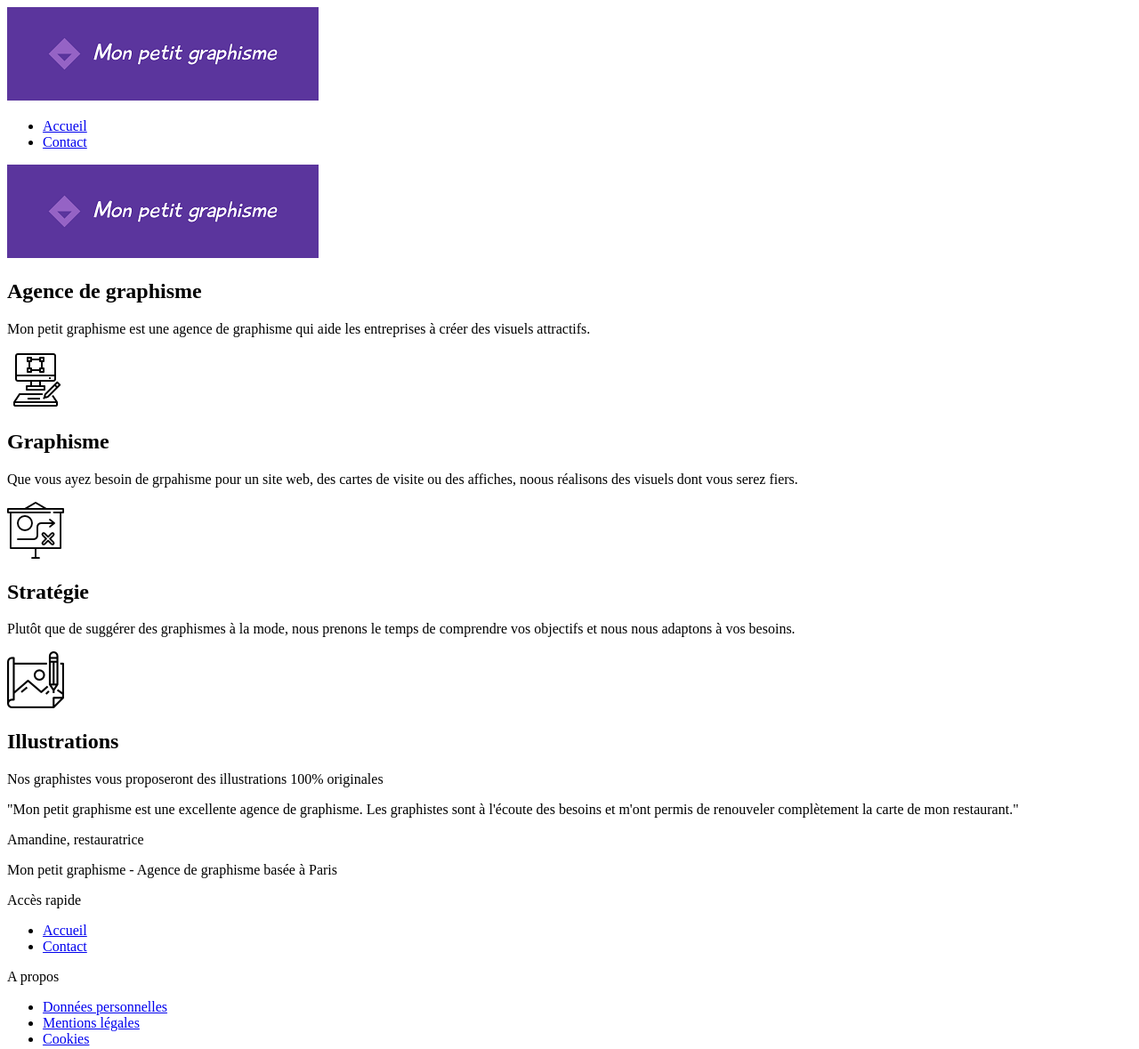
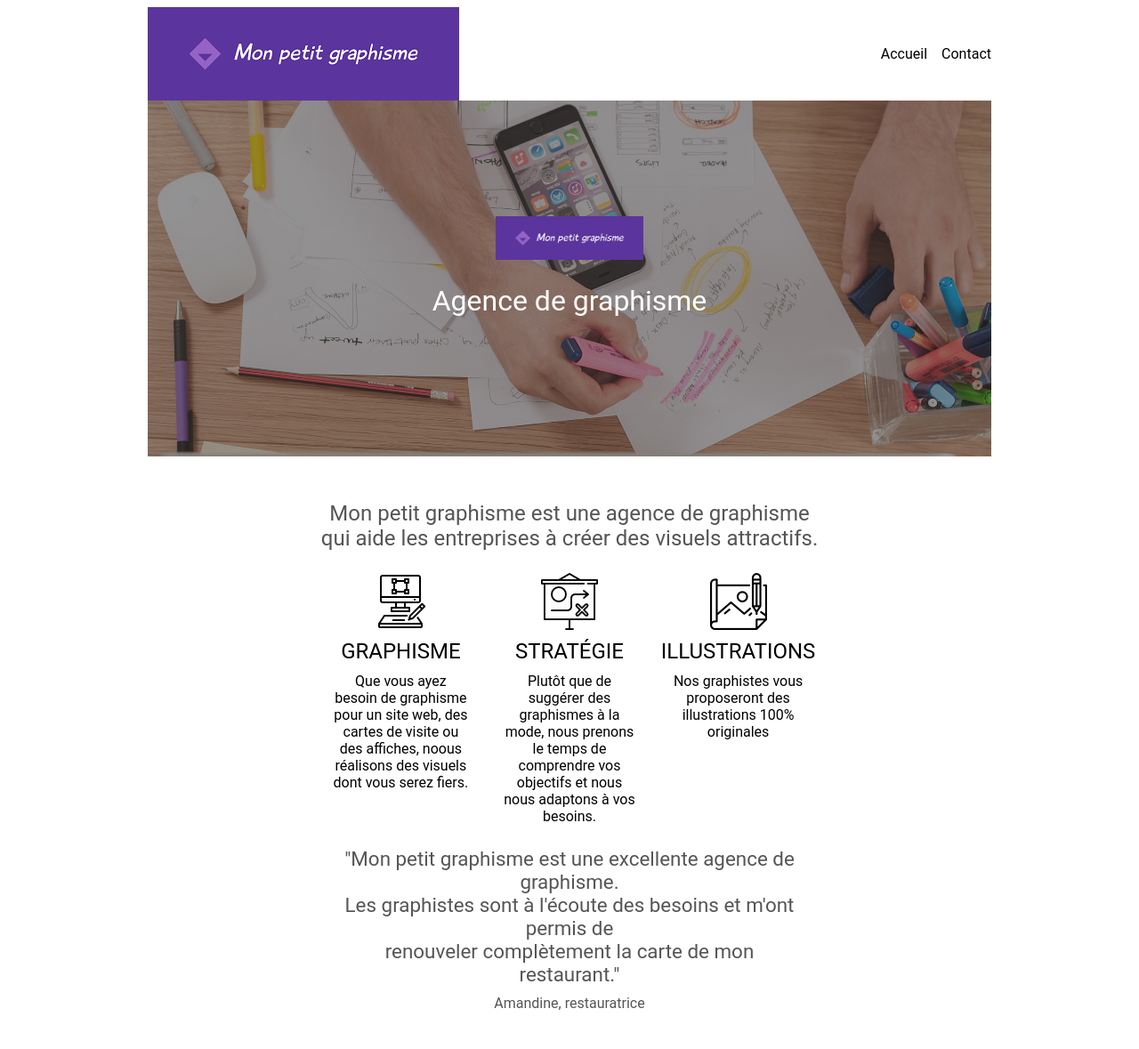
Before and after one commit to Azeliaa/HTML-CSS-training, a website: page index.html in a window 1280 px wide. Shown: the top 1179 px of the page at 89% size. Drawn offline with Linux system fonts and the light colour scheme.

Commit message:
CSS section description

```diff
--- a/index.html
+++ b/index.html
@@ -24,31 +24,31 @@
             </div>
 
             <article id="description">
-                <p>Mon petit graphisme est une agence de graphisme qui aide les entreprises à créer des visuels attractifs.</p>
+                <p id="description_text">Mon petit graphisme est une agence de graphisme qui aide les entreprises à créer des visuels attractifs.</p>
 
-                <div id="services">
-                    <div class="services_graphic">
+                <div id="description_services">
+                    <div id="description_services--graphic">
                         <img src="./img/graphic-design.png" alt="Icône représentant du graphisme" />
                         <h2>Graphisme</h2>
-                        <p>Que vous ayez besoin de grpahisme pour un site web, des cartes de visite ou des affiches, noous réalisons des visuels dont vous serez fiers.</p>
+                        <p>Que vous ayez besoin de graphisme pour un site web, des cartes de visite ou des affiches, noous réalisons des visuels dont vous serez fiers.</p>
                     </div>
 
-                    <div class="services_strategy">
+                    <div id="description_services--strategy">
                         <img src="./img/strategie.png" alt="Icône représentant une stratégie">
                         <h2>Stratégie</h2>
                         <p>Plutôt que de suggérer des graphismes à la mode, nous prenons le temps de comprendre vos objectifs et nous nous adaptons à vos besoins.</p>
                     </div>
 
-                    <div class="services_illustrations">
+                    <div id="description_services--illustrations">
                         <img src="./img/illustrations.png" alt="Icône représentant une illustration">
                         <h2>Illustrations</h2>
                         <p>Nos graphistes vous proposeront des illustrations 100% originales</p>
                     </div>
                 </div>
 
-                <div id="quote">
-                    <p id="quote_text">"Mon petit graphisme est une excellente agence de graphisme. Les graphistes sont à l'écoute des besoins et m'ont permis de renouveler complètement la carte de mon restaurant."</p>
-                    <p id="quote_author">Amandine, restauratrice</p>
+                <div id="description_quote">
+                    <p id="description_quote--text">"Mon petit graphisme est une excellente agence de graphisme.<br /> Les graphistes sont à l'écoute des besoins et m'ont permis de<br /> renouveler complètement la carte de mon restaurant."</p>
+                    <p id="description_quote--author">Amandine, restauratrice</p>
                 </div>
             </article>
         </section>
--- /dev/null
+++ b/sass/main.scss
@@ -0,0 +1,98 @@
+#main_wrapper {
+    font-family: Roboto, Arial, Helvetica, sans-serif;
+    width: 75%;
+    margin: auto;
+}
+
+header {
+    display: flex;
+    justify-content: space-between;
+    ul {
+        display: flex;
+        align-items: center;
+        list-style-type : none;
+        li {
+            padding-left : 1rem;
+            a {
+                text-decoration: none;
+                color: black;
+                &:hover {
+                    text-decoration: underline;
+                }
+            }
+        }
+    }
+}
+
+section {
+    #hero {
+        background-image: url(../img/background_image.jpg);
+        background-size: cover;
+        height: 50vh;
+        max-height: 785px;
+        display: flex;
+        flex-direction: column;
+        align-items: center;
+        justify-content: center;
+        img{
+            width: 13vw;
+        }
+        h1 {
+            font-weight: normal;
+            font-size: 2rem;
+            color: white;
+        }
+    }
+
+    #description {
+        display: flex;
+        flex-direction: column;
+        align-items: center;
+        text-align: center;
+        font-size: 1.5rem;
+        padding-top: 30px;
+        &_text {
+            width: 60%;
+            color: rgb(85, 85, 85);
+            margin : 20px 0px;
+        }
+        &_services {
+            display : flex;
+            justify-content: space-evenly;
+            width: 60%;
+            &--graphic, &--strategy, &--illustrations {
+                display: flex;
+                flex-direction: column;
+                align-items: center;
+                padding: 5px 0px;
+                flex : 1 0;
+            }
+            h2 {
+                text-transform: uppercase;
+                font-weight: normal;
+                font-size: 1.5rem;
+                margin : 10px 0px;
+            }
+            p {
+                font-size: 1rem;
+                width: 80%;
+                margin: 0;
+            }
+        }
+        &_quote {
+            width: 55%;
+            color: rgb(85, 85, 85);
+            font-size: 1.4rem;
+            margin : 20px 0px;
+            &--text {
+                margin: 0;
+            }
+            &--author {
+                font-size: 1rem;
+                margin-top : 10px;
+            }
+        }
+    }
+
+
+}
```
Also changed, not shown: package.json (added, +19 -0 lines), css/style.css (added), img/background_image.jpg (added), 1 other file.
